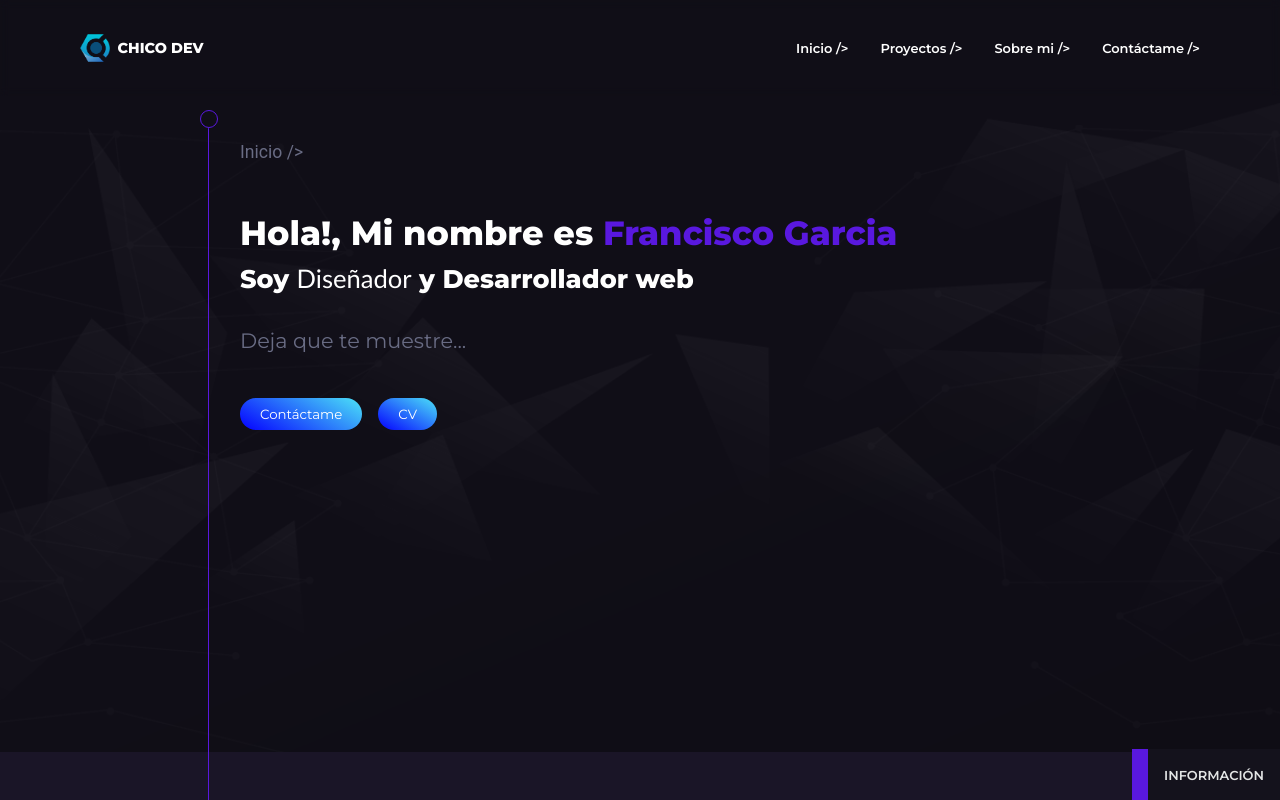
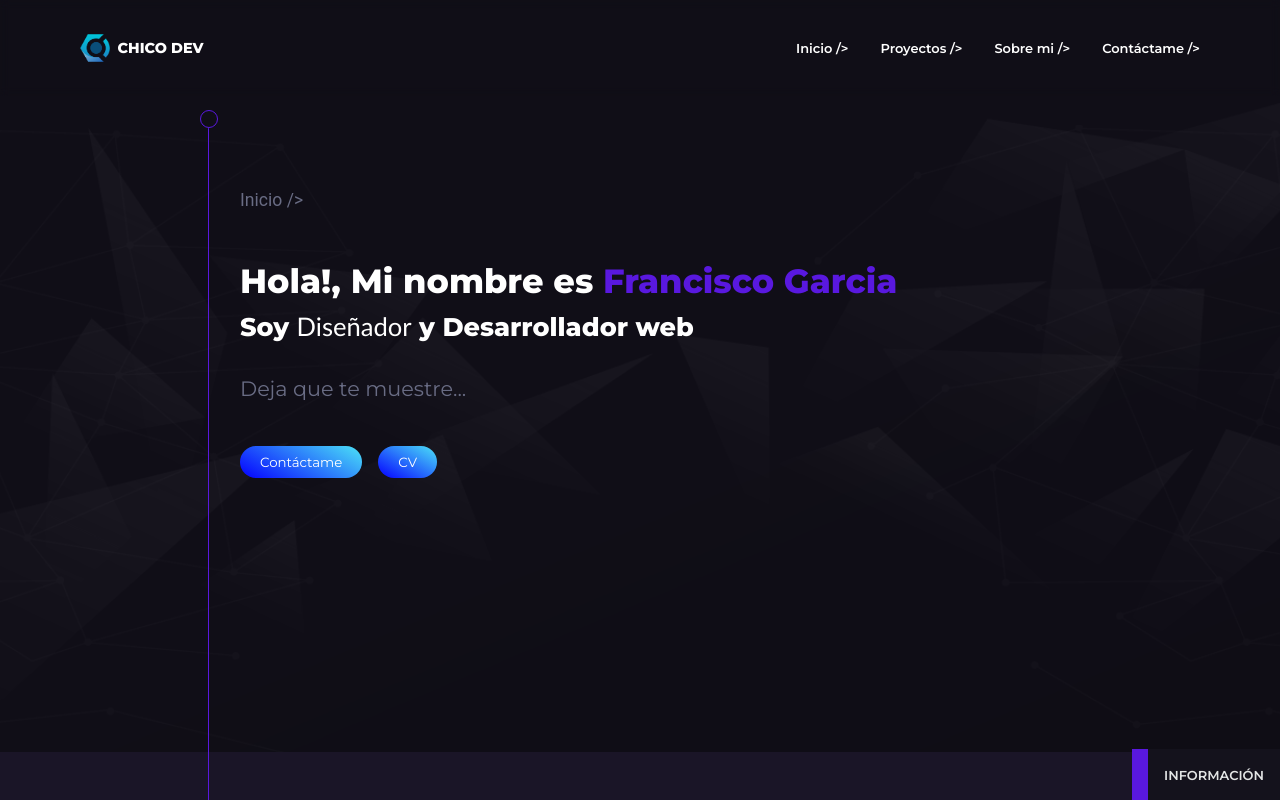
Before and after one commit to francisco-JGC/PortafolioV2, a React (Vite) app: page / in a window 1280 px wide. Shown: the top 800 px of the page. Built offline with nearby package versions, Linux system fonts and the light colour scheme.

Commit message:
Update Page component and import it in about, contact, home, projects, and services pages

```diff
--- /dev/null
+++ b/src/components/Page/index.jsx
@@ -0,0 +1,9 @@
+import './index.scss'
+
+export default function Page({ children, className, id }) {
+  return (
+    <div className={`page ${className}`} id={id}>
+      {children}
+    </div>
+  )
+}
--- /dev/null
+++ b/src/components/Page/index.scss
@@ -0,0 +1,2 @@
+.page {
+}
--- a/src/pages/about/container/index.jsx
+++ b/src/pages/about/container/index.jsx
@@ -1,10 +1,11 @@
+import Page from '../../../components/Page'
 import { Code } from '../components/code'
 import './index.scss'
 
 export const AboutPage = () => {
   return (
-    <div className="about-page" id="about">
+    <Page className="about-page" id="about">
       <Code />
-    </div>
+    </Page>
   )
 }
--- a/src/pages/contact/container/index.jsx
+++ b/src/pages/contact/container/index.jsx
@@ -1,10 +1,11 @@
+import Page from '../../../components/Page'
 import { Contact } from '../components/Contact'
 import { Social } from '../components/Social'
 import './index.scss'
 
 export const ContactPage = () => {
   return (
-    <div className="contact-page" id="contact">
+    <Page className="contact-page" id="contact">
       <Social />
       <Contact />
 
@@ -13,6 +14,6 @@ export const ContactPage = () => {
           © Made with <span className="code">{'</>'}</span> by CHICO
         </p>
       </div>
-    </div>
+    </Page>
   )
 }
--- a/src/pages/home/components/Profile/index.scss
+++ b/src/pages/home/components/Profile/index.scss
@@ -4,6 +4,7 @@
   gap: 1em;
   padding: 1em 2em;
   position: relative;
+  margin-top: 3em;
 
   small {
     margin-top: -1em;
@@ -88,6 +89,7 @@
     padding: 1em 0;
     gap: 1em;
     margin-left: 4.5em;
+    margin-top: 0;
 
     small {
       font-size: calc(1rem + 1vw);
--- a/src/pages/home/container/index.jsx
+++ b/src/pages/home/container/index.jsx
@@ -1,13 +1,14 @@
+import Page from '../../../components/Page'
 import { Profile } from '../components/Profile'
 
 import './index.scss'
 
 export const HomePage = () => {
   return (
-    <div className="home-page" id="start">
+    <Page className="home-page" id="start">
       <div className="home-page">
         <Profile />
       </div>
-    </div>
+    </Page>
   )
 }
--- a/src/pages/projects/container/index.jsx
+++ b/src/pages/projects/container/index.jsx
@@ -1,9 +1,10 @@
+import Page from '../../../components/Page'
 import { ProjectList } from '../components/ProjectList'
 import './index.scss'
 
 export const ProjectPages = () => {
   return (
-    <div className="project-pages" id="projects">
+    <Page className="project-pages" id="projects">
       <span>
         <small>Proyectos {' />'}</small>
         Seleccione un proyecto, Diseño UI, Web...
@@ -12,6 +13,6 @@ export const ProjectPages = () => {
       <div className="project-pages__container">
         <ProjectList />
       </div>
-    </div>
+    </Page>
   )
 }
--- a/src/pages/services/container/index.jsx
+++ b/src/pages/services/container/index.jsx
@@ -1,14 +1,15 @@
+import Page from '../../../components/Page'
 import './index.scss'
 
 export const ServicePages = () => {
   return (
-    <div className="service-pages" id="services">
+    <Page className="service-pages" id="services">
       <span>
         <small>Servicios {' />'}</small>
         Seleccione un servicio, Diseño UI, APIs, System web...
       </span>
 
       <div className="service-pages__container"></div>
-    </div>
+    </Page>
   )
 }
```
